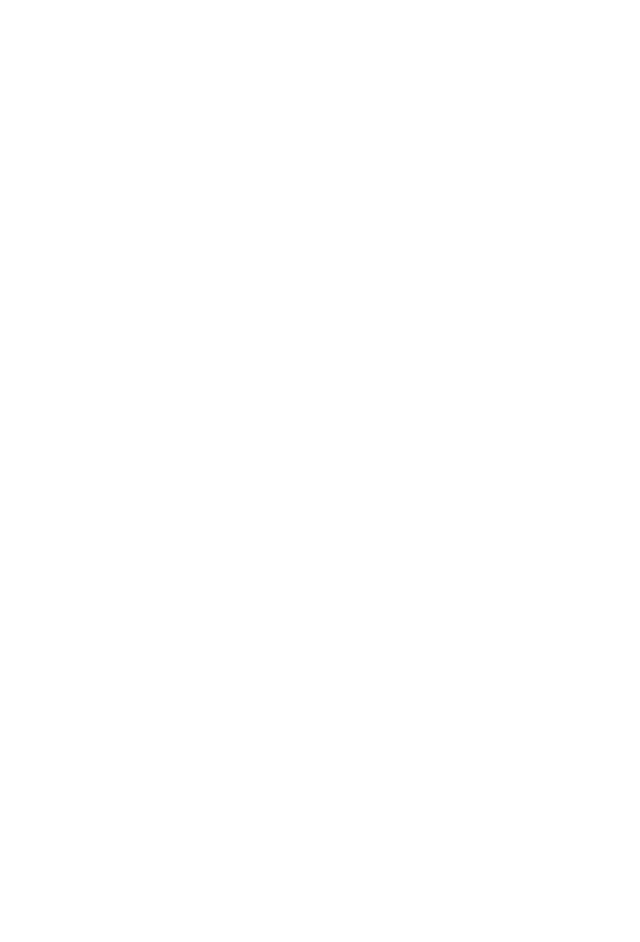
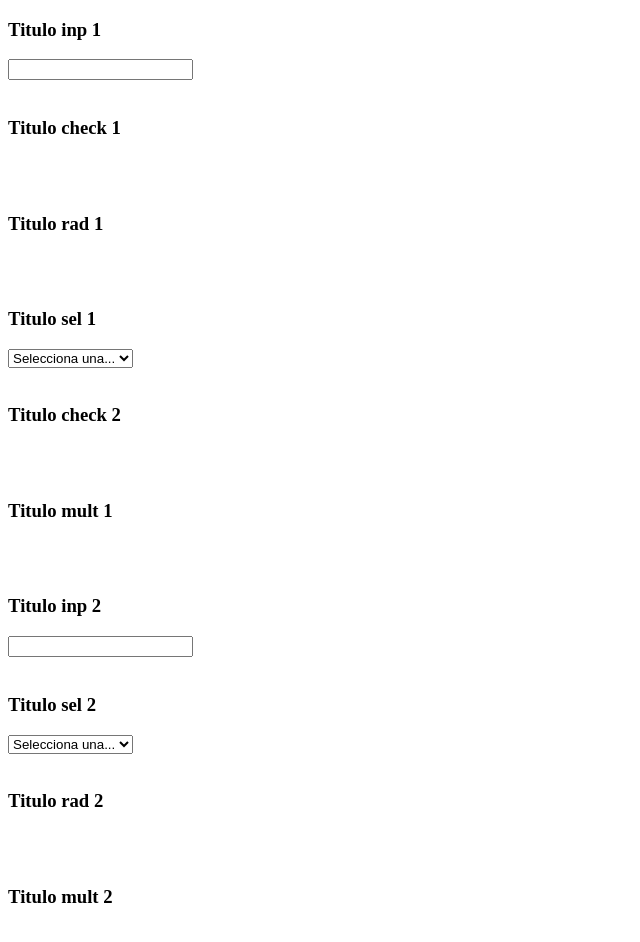
Before and after one commit to AlejandroSuarezA/XML_Forms, a plain HTML site: page WebContent/index.html in a window 1280 px wide. Shown: the whole page, without its empty margins (0-640 px from the left). Before the commit the page ends 800 px from the top, so only its background shows below. Drawn offline with Linux system fonts and the light colour scheme.

Commit message:
Definido todo el formulario html

```diff
--- a/WebContent/index.html
+++ b/WebContent/index.html
@@ -7,14 +7,50 @@
 <body>
 <form action="./js/examCorrection.js">
 
-<h3 id="input1"></h3>
+<h3 id="input1">Titulo inp 1</h3>
+<input id="inputText1" type="number">
+<br><br>
+
+<h3 id="checkbox1">Titulo check 1</h3>
+<div id="checkboxDiv1"></div>
+<br><br>
+
+<h3 id="radio1">Titulo rad 1</h3>
+<div id="radioDiv1"></div>
+<br><br>
+
+<h3 id="select1">Titulo sel 1</h3>
+<select id="selectOptions1">
+<option selected value="-1">Selecciona una...</option>
+</select>
+<br><br>
+
+<h3 id="checkbox2">Titulo check 2</h3>
+<div id="checkboxDiv2"></div>
+<br><br>
+
+<h3 id="multiple1">Titulo mult 1</h3>
+<div id="multipleOptions1"></div>
+<br><br>
+
+<h3 id="input2">Titulo inp 2</h3>
+<input id="inputText2" type="number">
+<br><br>
+
+<h3 id="select2">Titulo sel 2</h3>
+<select id="selectOptions2">
+<option selected value="-1">Selecciona una...</option>
+</select>
+<br><br>
+
+<h3 id="radio2">Titulo rad 2</h3>
+<div id="radioDiv2"></div>
+<br><br>
 
 
-
-
-
-
-
+<h3 id="multiple2">Titulo mult 2</h3>
+<div id="multipleOptions2"></div>
+<br><br>
 
 
 </form>
```
Also changed, not shown: 1 other file.
